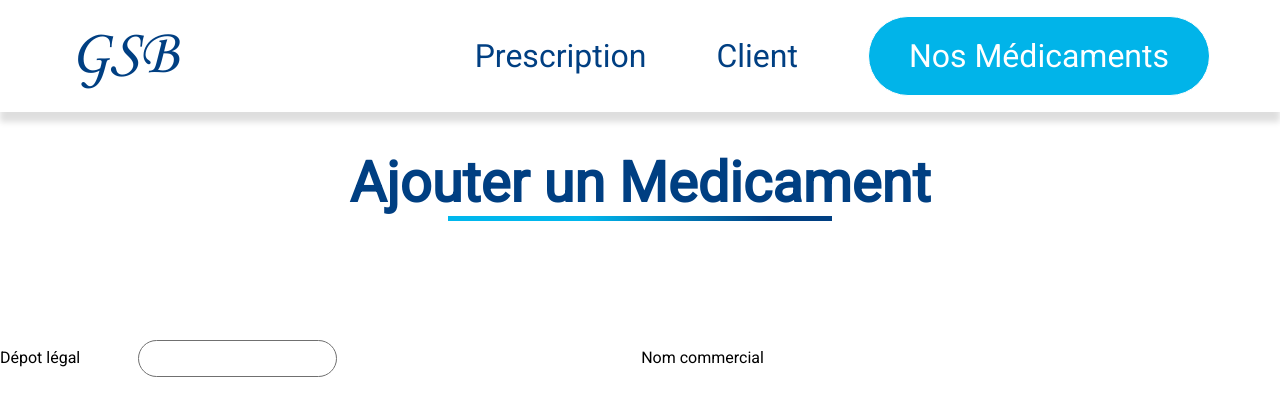
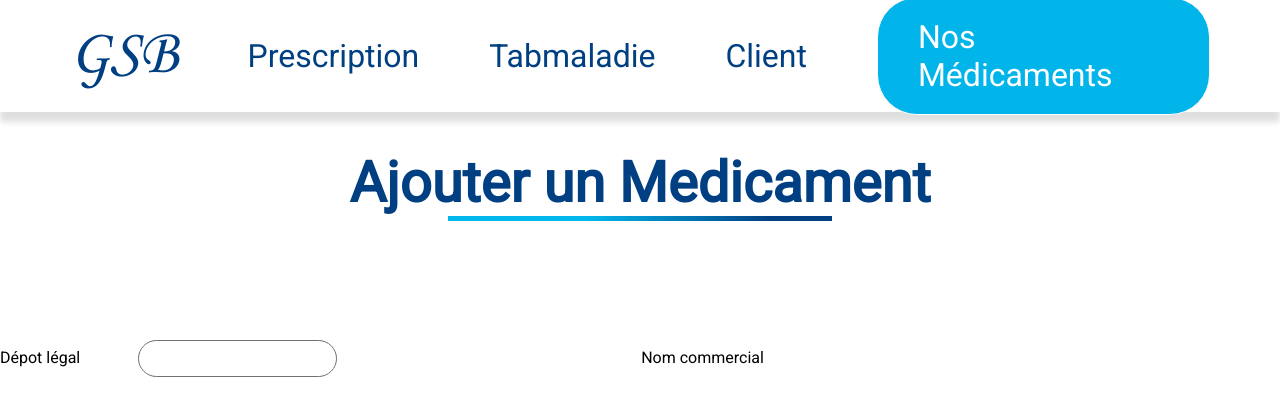
Before and after one commit to danou294/GSB, a Symfony app: template templates/pages/AjoutMedicament.html.twig in a window 1280 px wide. Shown: the top 420 px of the page. Run offline with Twig, Linux system fonts and the light colour scheme; the template is opened without the code that fills it, so the values that code supplies are empty; some libraries are stand-ins or nearby versions.

Commit message:
g ajouté la page pour le tab maladieee

```diff
--- a/templates/base.html.twig
+++ b/templates/base.html.twig
@@ -20,6 +20,7 @@
     <ul class="menu">
         <li class="navbar-titre"><a  href="#" >gsb</a></li>
         <li class="navbar-l"><a href="/controller/prescription" >Prescription</a></li>
+        <li class="navbar-l"><a href="/ajout/tab/maladie" >Tabmaladie</a></li>
         <li class="navbar-l"><a href="/client" >Client</a></li>
         <li class="li-spe navbar-l"><a class="a-spe" href="#" ><span class="navbar-bordure" >Nos Médicaments</span></a></li>
 
```
